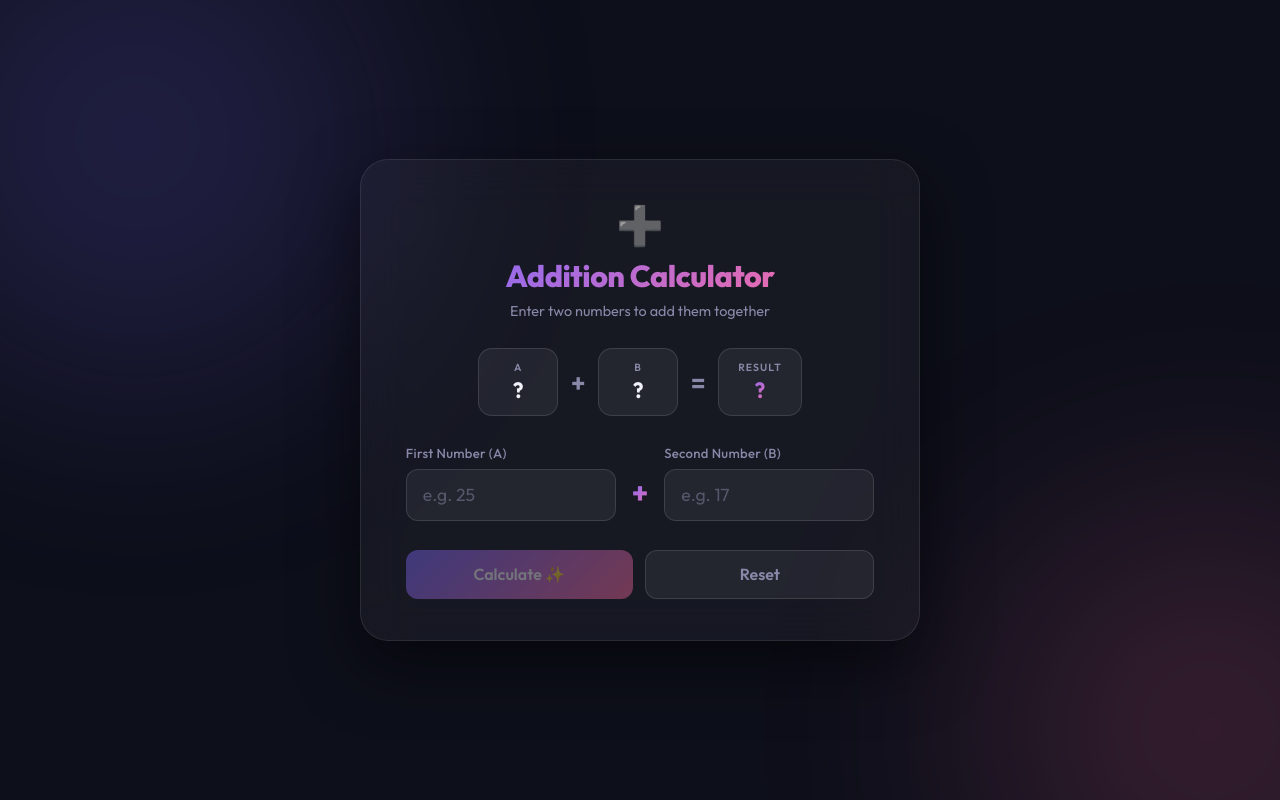
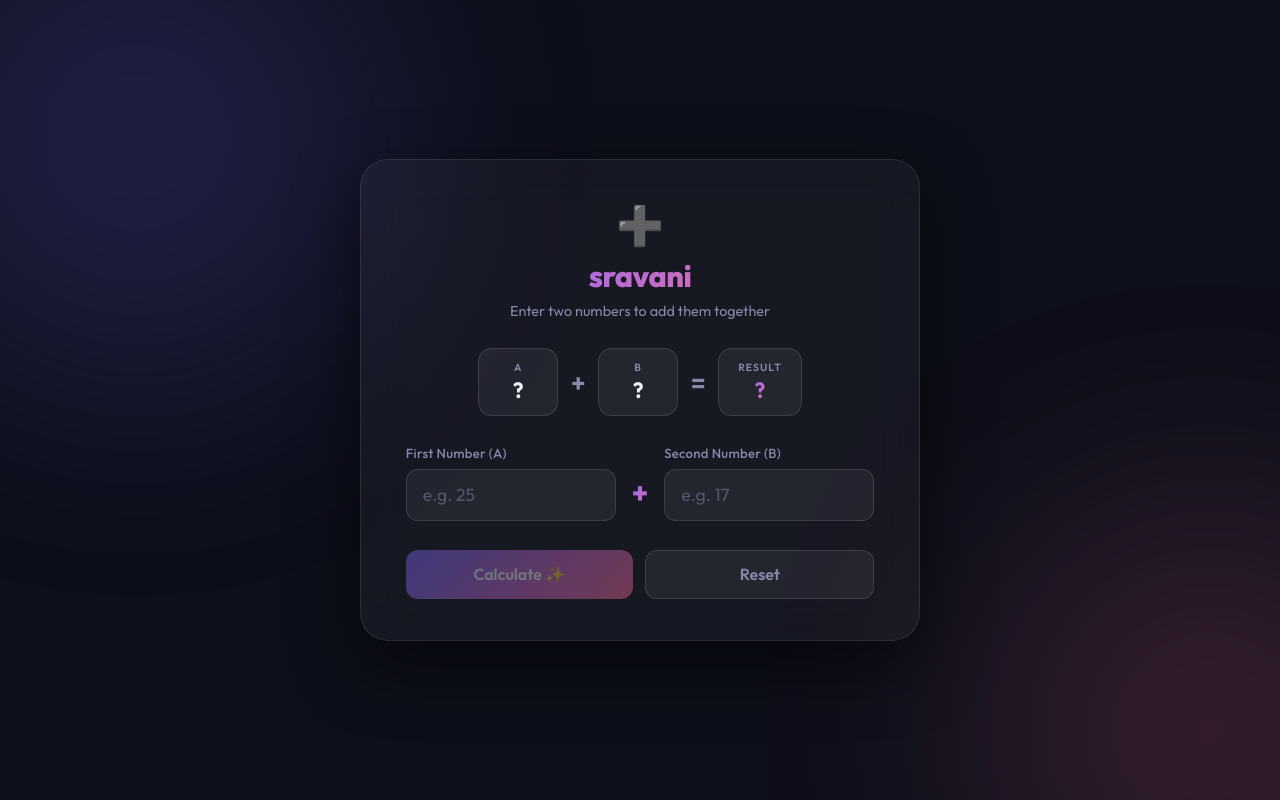
Before and after one commit to Vijayk0210/odcettesting, a React (Vite) app in the folder Odcet testing/addition-ui/: page / in a window 1280 px wide. Built offline with nearby package versions, Linux system fonts and the light colour scheme.

Commit message:
name changed

```diff
--- a/Odcet testing/addition-ui/src/App.jsx
+++ b/Odcet testing/addition-ui/src/App.jsx
@@ -32,7 +32,7 @@ function App() {
       <div className="card">
         <div className="card-header">
           <span className="icon">➕</span>
-          <h1>Addition Calculator</h1>
+          <h1>sravani</h1>
           <p className="subtitle">Enter two numbers to add them together</p>
         </div>
 
```
Also changed, not shown: 1 other file (tests, documents, lock files or other folders).
